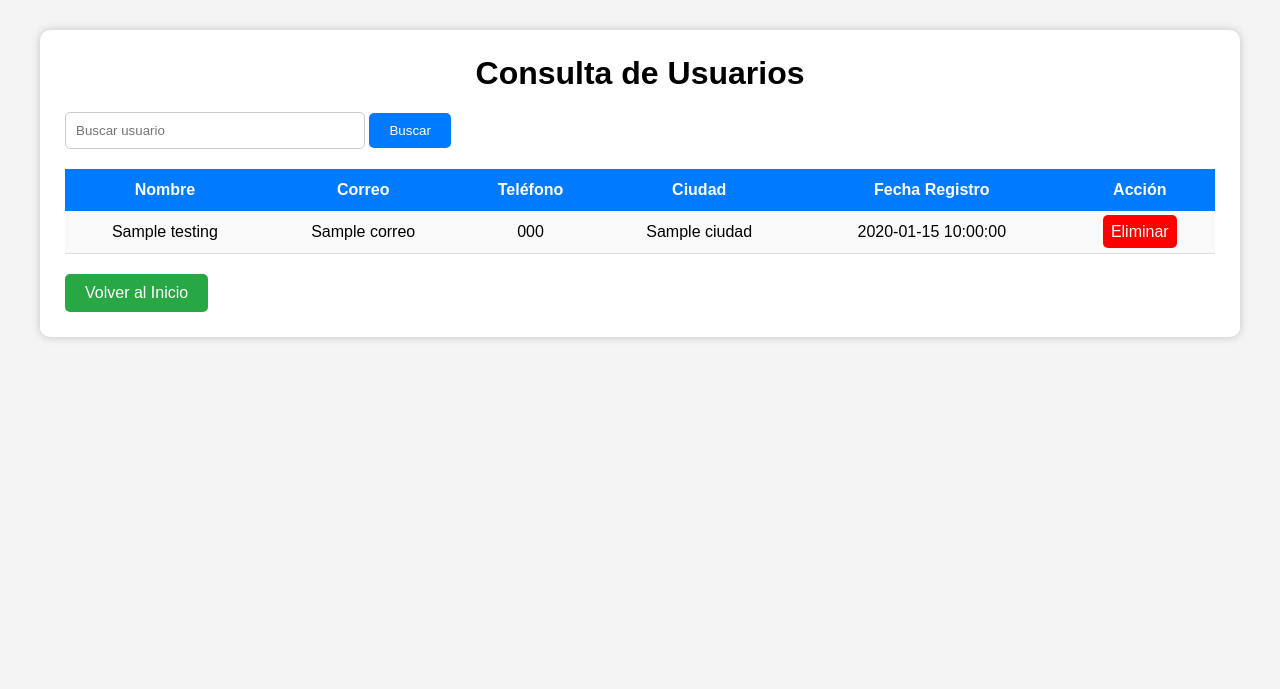
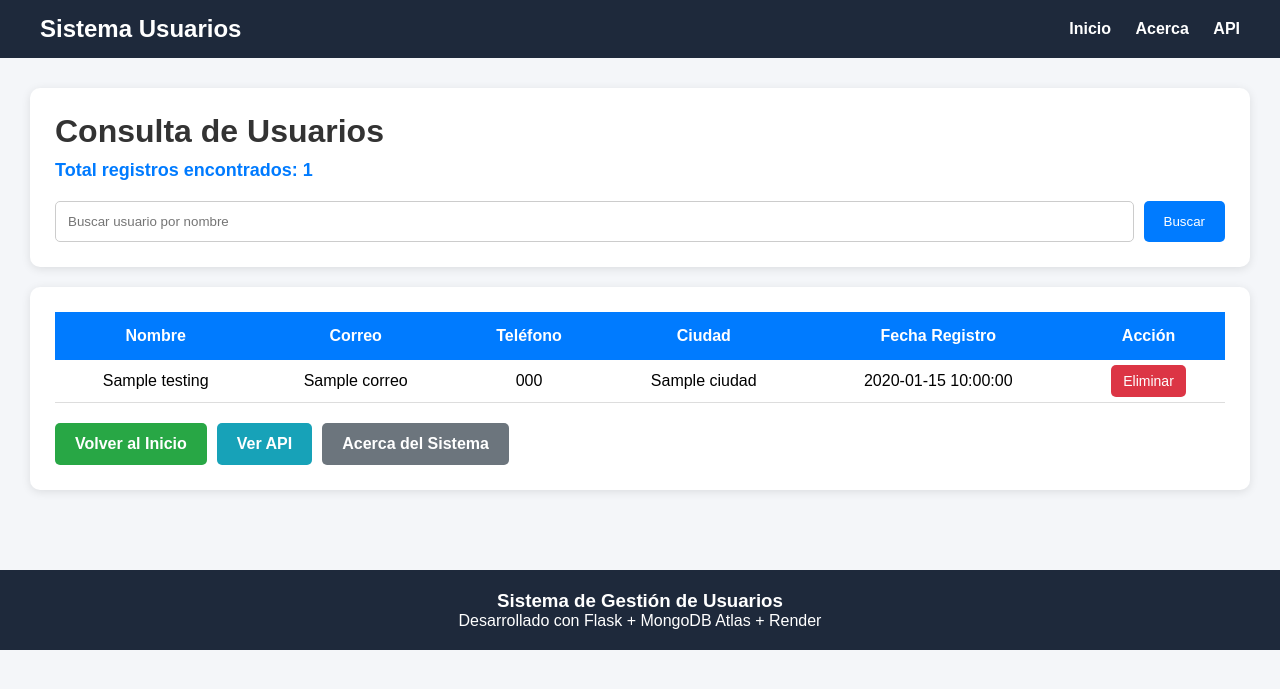
Before and after one commit to kevinpedrozo/proyecto-2-tes, a Flask app: page /buscar in a window 1280 px wide. Shown: the top 689 px of the page. Run offline with Flask 3, Linux system fonts and the light colour scheme; a database or web service that is not in the repository returns one stand-in record (values such as "Sample title").

Commit message:
Update usuarios.html

```diff
--- a/templates/usuarios.html
+++ b/templates/usuarios.html
@@ -14,41 +14,85 @@
 margin:0;
 padding:0;
 box-sizing:border-box;
-font-family:Arial, sans-serif;
+font-family:Arial, Helvetica, sans-serif;
 }
 
 body{
-background:#f4f4f4;
+background:#f4f6f9;
+}
+
+/* NAVBAR */
+
+.navbar{
+background:#1e293b;
+padding:15px 40px;
+display:flex;
+justify-content:space-between;
+align-items:center;
+}
+
+.navbar h2{
+color:white;
+}
+
+.navbar a{
+color:white;
+text-decoration:none;
+margin-left:20px;
+font-weight:bold;
+}
+
+.navbar a:hover{
+color:#60a5fa;
+}
+
+/* CONTENEDOR */
+
+.container{
+max-width:1300px;
+margin:auto;
 padding:30px;
 }
 
-.container{
-max-width:1200px;
-margin:auto;
+/* TARJETAS */
+
+.card{
 background:white;
 padding:25px;
 border-radius:10px;
-box-shadow:0 0 10px rgba(0,0,0,.2);
-}
-
-h1{
-text-align:center;
+box-shadow:0 2px 10px rgba(0,0,0,.1);
 margin-bottom:20px;
 }
 
-form{
+.card h1{
+margin-bottom:10px;
+color:#333;
+}
+
+.total{
+font-size:18px;
+font-weight:bold;
+color:#007bff;
 margin-bottom:20px;
 }
 
-input{
-padding:10px;
-width:300px;
+/* BUSCADOR */
+
+.buscar{
+display:flex;
+gap:10px;
+flex-wrap:wrap;
+}
+
+.buscar input{
+flex:1;
+padding:12px;
 border:1px solid #ccc;
 border-radius:5px;
 }
 
-button{
-padding:10px 20px;
+.buscar button{
+padding:12px 20px;
 background:#007bff;
 color:white;
 border:none;
@@ -56,15 +100,22 @@ border-radius:5px;
 cursor:pointer;
 }
 
+.buscar button:hover{
+background:#0056b3;
+}
+
+/* TABLA */
+
 table{
 width:100%;
 border-collapse:collapse;
+background:white;
 }
 
 th{
 background:#007bff;
 color:white;
-padding:12px;
+padding:15px;
 }
 
 td{
@@ -74,25 +125,79 @@ border-bottom:1px solid #ddd;
 }
 
 tr:nth-child(even){
-background:#f9f9f9;
+background:#f8fafc;
 }
 
+tr:hover{
+background:#dbeafe;
+transition:.3s;
+}
+
+/* BOTONES */
+
 .eliminar{
-background:red;
-padding:8px;
+background:#dc3545;
+color:white;
+padding:8px 12px;
+text-decoration:none;
+border-radius:5px;
+font-size:14px;
+}
+
+.eliminar:hover{
+background:#bb2d3b;
+}
+
+.botones{
+margin-top:20px;
+display:flex;
+gap:10px;
+flex-wrap:wrap;
+}
+
+.btn{
+padding:12px 20px;
 color:white;
 text-decoration:none;
 border-radius:5px;
+font-weight:bold;
 }
 
-.volver{
-display:inline-block;
-margin-top:20px;
-padding:10px 20px;
+.btn-inicio{
 background:#28a745;
+}
+
+.btn-api{
+background:#17a2b8;
+}
+
+.btn-acerca{
+background:#6c757d;
+}
+
+/* FOOTER */
+
+footer{
+background:#1e293b;
 color:white;
-text-decoration:none;
-border-radius:5px;
+text-align:center;
+padding:20px;
+margin-top:30px;
+}
+
+/* RESPONSIVE */
+
+@media(max-width:768px){
+
+.navbar{
+flex-direction:column;
+gap:10px;
+}
+
+table{
+font-size:12px;
+}
+
 }
 
 </style>
@@ -101,35 +206,71 @@ border-radius:5px;
 
 <body>
 
+<nav class="navbar">
+
+<h2>Sistema Usuarios</h2>
+
+<div>
+
+<a href="/">Inicio</a>
+
+<a href="/acerca">
+Acerca
+</a>
+
+<a href="/api/usuarios" target="_blank">
+API
+</a>
+
+</div>
+
+</nav>
+
 <div class="container">
+
+<div class="card">
 
 <h1>Consulta de Usuarios</h1>
 
-<form action="/buscar">
+<p class="total">
+Total registros encontrados: {{ total }}
+</p>
+
+<form action="/buscar" class="buscar">
 
 <input
 type="text"
 name="nombre"
-placeholder="Buscar usuario">
+placeholder="Buscar usuario por nombre">
 
 <button type="submit">
-
 Buscar
-
 </button>
 
 </form>
 
+</div>
+
+<div class="card">
+
 <table>
 
+<thead>
+
 <tr>
+
 <th>Nombre</th>
 <th>Correo</th>
 <th>Teléfono</th>
 <th>Ciudad</th>
 <th>Fecha Registro</th>
 <th>Acción</th>
+
 </tr>
+
+</thead>
+
+<tbody>
 
 {% for usuario in usuarios %}
 
@@ -149,6 +290,7 @@ Buscar
 
 <a
 class="eliminar"
+onclick="return confirm('¿Desea eliminar este usuario?')"
 href="/eliminar/{{ usuario['_id'] }}">
 
 Eliminar
@@ -161,15 +303,53 @@ Eliminar
 
 {% endfor %}
 
+</tbody>
+
 </table>
 
-<a class="volver" href="/">
+<div class="botones">
+
+<a
+class="btn btn-inicio"
+href="/">
 
 Volver al Inicio
 
 </a>
 
+<a
+class="btn btn-api"
+href="/api/usuarios"
+target="_blank">
+
+Ver API
+
+</a>
+
+<a
+class="btn btn-acerca"
+href="/acerca">
+
+Acerca del Sistema
+
+</a>
+
 </div>
 
+</div>
+
+</div>
+
+<footer>
+
+<h3>Sistema de Gestión de Usuarios</h3>
+
+<p>
+Desarrollado con Flask + MongoDB Atlas + Render
+</p>
+
+</footer>
+
 </body>
+
 </html>
```
